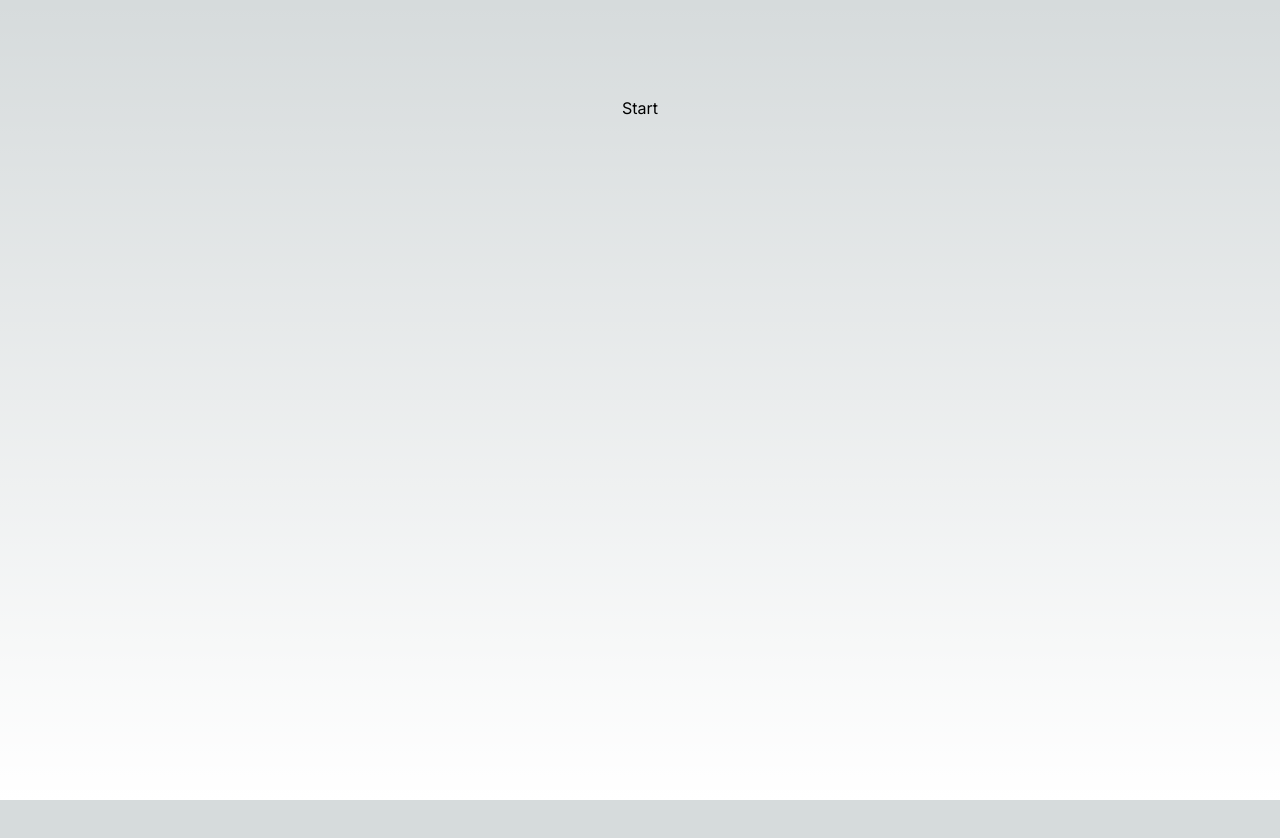
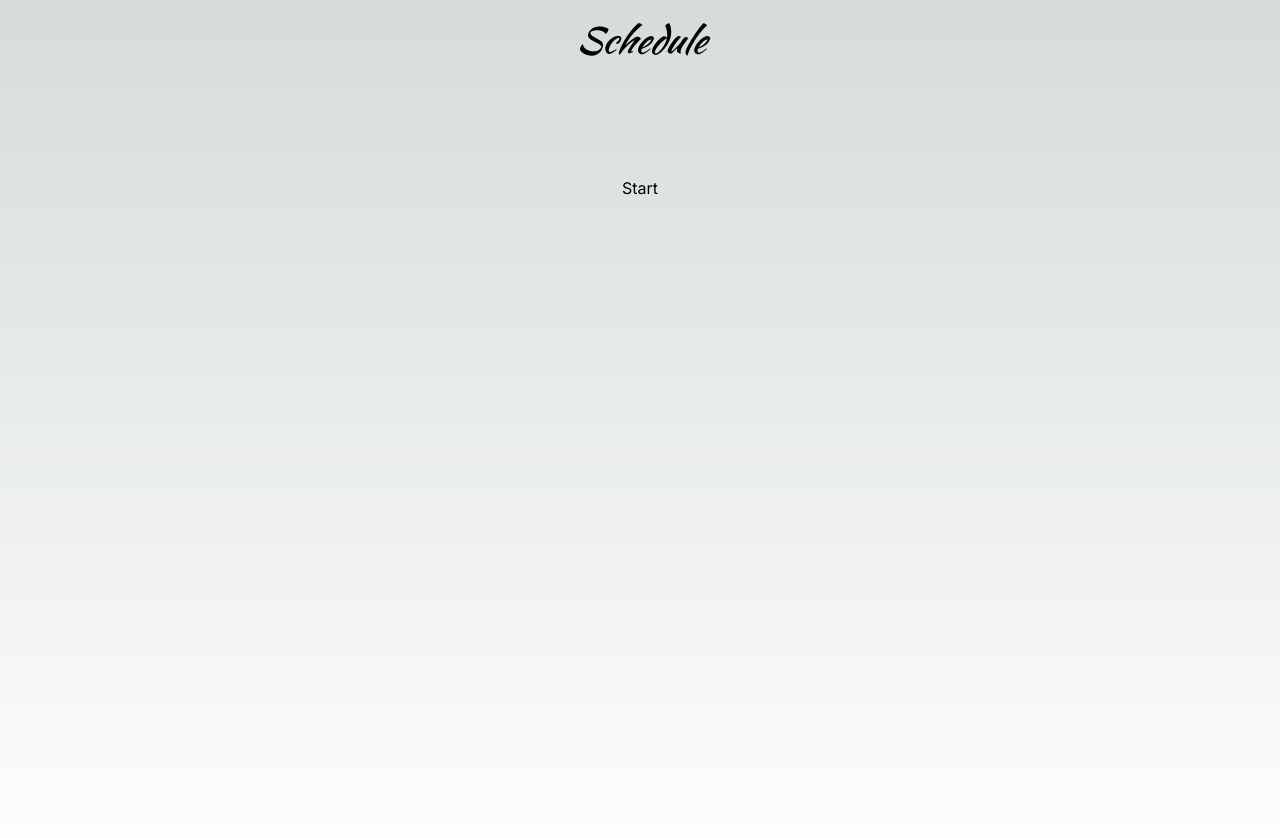
Before and after one commit to Arthur-Jr/schedule, a Next.js app: page / in a window 1280 px wide. Shown: the top 838 px of the page. Before the commit the page ends 800 px from the top, so only its background shows below. Built offline with nearby package versions, Linux system fonts and the light colour scheme.

Commit message:
feat: add header component on layout

```diff
--- a/src/app/layout.tsx
+++ b/src/app/layout.tsx
@@ -1,3 +1,4 @@
+import Header from '@/components/Header';
 import type { Metadata } from 'next';
 import { Inter } from 'next/font/google';
 import './globals.css';
@@ -16,7 +17,10 @@
 }) {
   return (
     <html lang="en">
-      <body className={inter.className}>{children}</body>
+      <body className={inter.className}>
+        <Header />
+        {children}
+      </body>
     </html>
   );
 };
```
